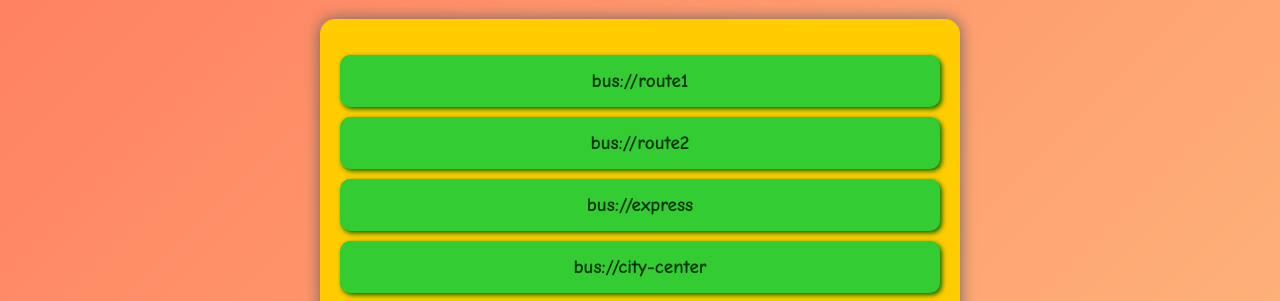
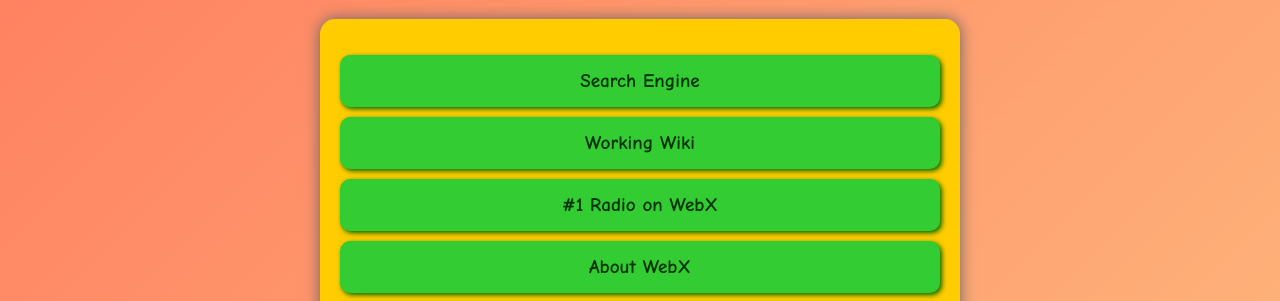
Before and after one commit to goldenboys2011/useful.webx, a plain HTML site: page index.html in a window 1280 px wide. Shown: the part 141-442 px from the top of the page. Drawn offline with Linux system fonts and the light colour scheme.

Commit message:
Update index.html

```diff
--- a/index.html
+++ b/index.html
@@ -60,10 +60,10 @@
   <header>usefull.webex</header>
   <main>
     <ul>
-      <li><a href="bus://route1">bus://route1</a></li>
-      <li><a href="bus://route2">bus://route2</a></li>
-      <li><a href="bus://express">bus://express</a></li>
-      <li><a href="bus://city-center">bus://city-center</a></li>
+      <li><a href="buss://search.app">Search Engine</a></li>
+      <li><a href="bus://wikipedia.app">Working Wiki</a></li>
+      <li><a href="bus://spot.music">#1 Radio on WebX</a></li>
+      <li><a href="bus://about.webx">About WebX</a></li>
       <li><a href="bus://airport-shuttle">bus://airport-shuttle</a></li>
     </ul>
   </main>
```
